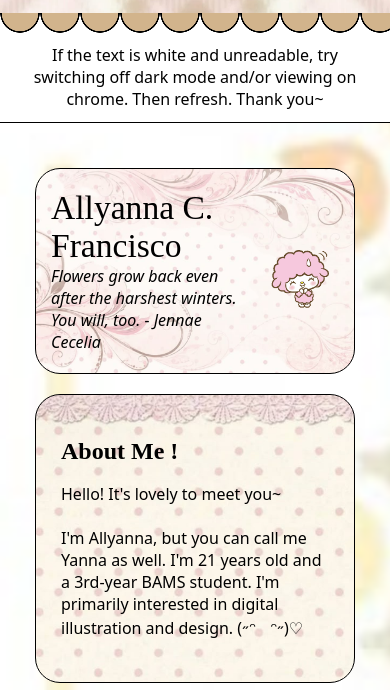
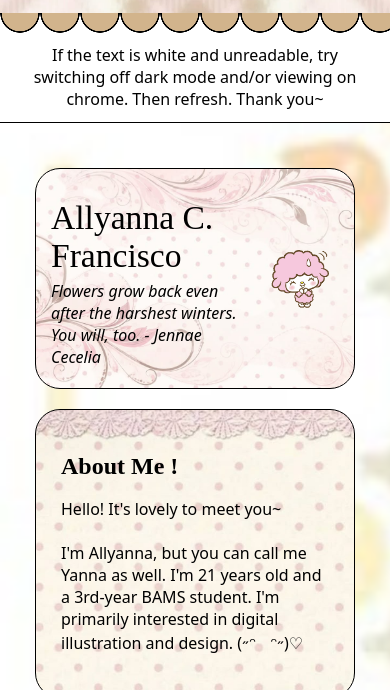
Before and after one commit to acfrancisco/mypage, a plain HTML site: page index.html in a window 390 px wide. Shown: the part 154-844 px from the top of the page. Drawn offline with Linux system fonts and the light colour scheme; a web font is replaced by a local one.

Commit message:
Add files via upload

```diff
--- a/styles.css
+++ b/styles.css
@@ -162,6 +162,7 @@
 
     }
         .header-content {
+        padding-top: 30px;
         min-width: 0;
         color: #000;
         display: flex;
@@ -375,7 +376,7 @@
     gap: 12px;
     }
         .header-content {
-        gap: 0px;
+        padding-top: 10px;
         }
 
         h1.title {
```
